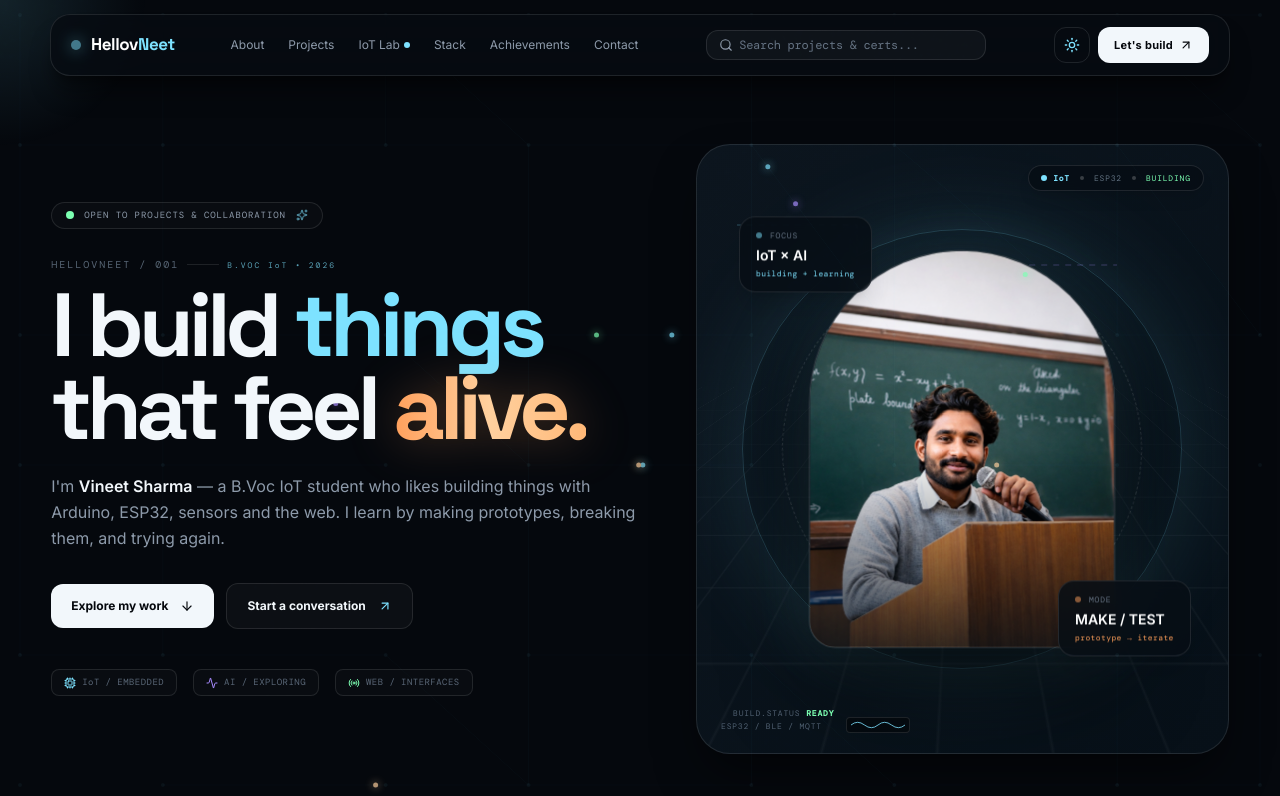
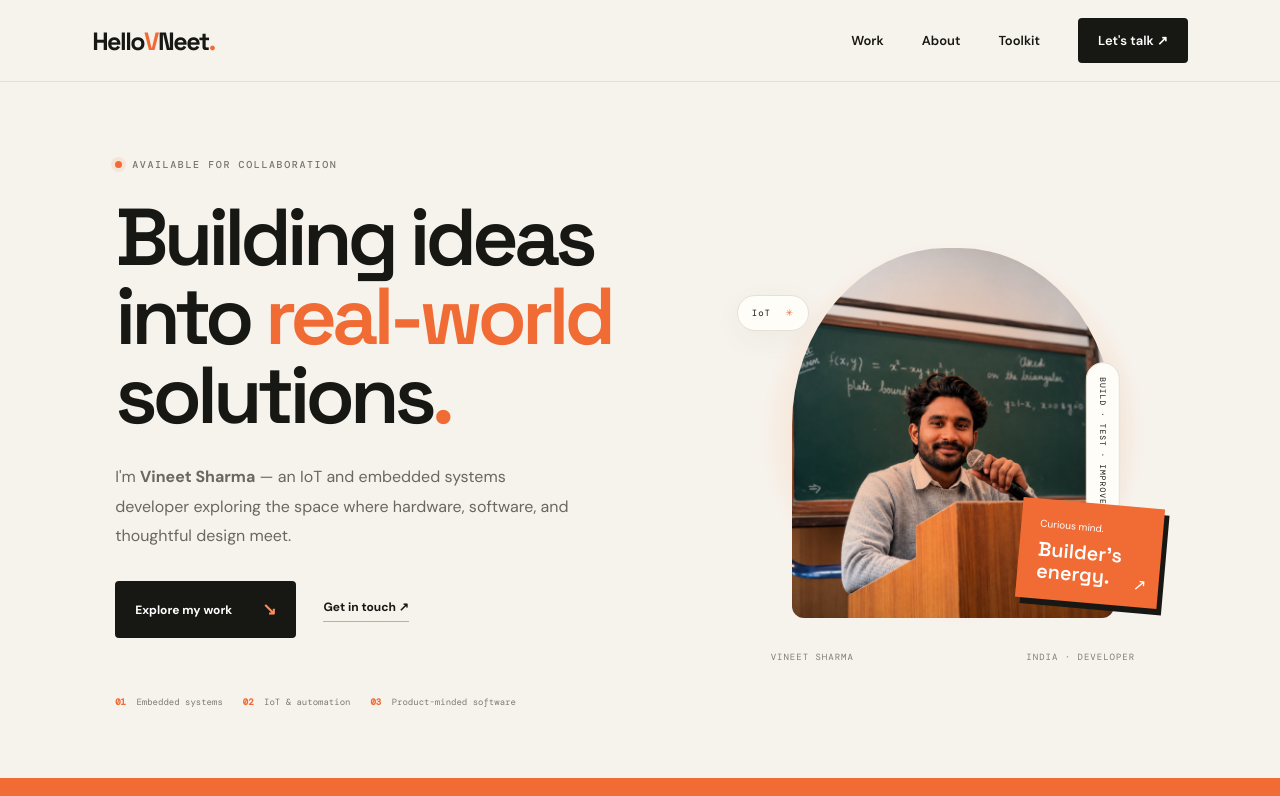
Before and after one commit to hellovneet/myportfolio, a React (Vite) app: page / in a window 1280 px wide. Shown: the top 796 px of the page. Built offline with nearby package versions, Linux system fonts and the light colour scheme.

Commit message:
Switch homepage to curated portfolio redesign

```diff
--- a/src/App.tsx
+++ b/src/App.tsx
@@ -1,233 +1,5 @@
-import { useState, useEffect, useRef, useMemo } from 'react';
-import { ProjectItem, CertificateItem } from './types';
-import { PROJECTS, CERTIFICATES } from './data';
-import { Navbar } from './components/Navbar';
-import { Hero } from './components/Hero';
-import { Marquee } from './components/Marquee';
-import { About } from './components/About';
-import { Projects } from './components/Projects';
-import { IoTWorkbench } from './components/IoTWorkbench';
-import { Stack } from './components/Stack';
-import { Vault } from './components/Vault';
-import { Journey } from './components/Journey';
-import { Contact } from './components/Contact';
-import { Footer } from './components/Footer';
-import { ProjectModal } from './components/ProjectModal';
-import { CertificateModal } from './components/CertificateModal';
-import { CertLightboxModal } from './components/CertLightboxModal';
-import { AmbientCircuitCanvas } from './components/AmbientCircuitCanvas';
+import { PortfolioRedesign } from './components/PortfolioRedesign';
 
 export default function App() {
-  const [theme, setTheme] = useState<'dark' | 'light'>('dark');
-  const [isThemeFading, setIsThemeFading] = useState(false);
-  const [scrollProgress, setScrollProgress] = useState(0);
-  const [searchQuery, setSearchQuery] = useState('');
-  const [selectedProject, setSelectedProject] = useState<ProjectItem | null>(null);
-  const [isCertVaultOpen, setIsCertVaultOpen] = useState(false);
-  const [selectedCert, setSelectedCert] = useState<CertificateItem | null>(null);
-
-  const glowRef = useRef<HTMLDivElement | null>(null);
-
-  // Compute filtered projects by title, technology tags, category chip, or description
-  const query = searchQuery.trim().toLowerCase();
-  const filteredProjects = useMemo(() => {
-    if (!query) return PROJECTS;
-    return PROJECTS.filter((p) => {
-      const inTitle = p.title.toLowerCase().includes(query);
-      const inTags = p.tags.some((t) => t.toLowerCase().includes(query));
-      const inChip = p.chip.toLowerCase().includes(query);
-      const inType = p.type.toLowerCase().includes(query);
-      const inDesc = p.description.toLowerCase().includes(query);
-      return inTitle || inTags || inChip || inType || inDesc;
-    });
-  }, [query]);
-
-  // Compute filtered certificates by title, issuer, badge, or category
-  const filteredCerts = useMemo(() => {
-    if (!query) return CERTIFICATES;
-    return CERTIFICATES.filter((c) => {
-      const inTitle = c.title.toLowerCase().includes(query);
-      const inIssuer = c.issuer.toLowerCase().includes(query);
-      const inBadge = c.badge.toLowerCase().includes(query);
-      const inCategory = c.category.toLowerCase().includes(query);
-      return inTitle || inIssuer || inBadge || inCategory;
-    });
-  }, [query]);
-
-  // Initialize and synchronize theme
-  useEffect(() => {
-    const savedTheme = localStorage.getItem('hellovneet-theme') as 'dark' | 'light' | null;
-    if (savedTheme === 'light') {
-      setTheme('light');
-      document.body.classList.add('light');
-    } else {
-      setTheme('dark');
-      document.body.classList.remove('light');
-    }
-  }, []);
-
-  const handleToggleTheme = () => {
-    const next = theme === 'dark' ? 'light' : 'dark';
-
-    const updateDOM = (nextTheme: 'dark' | 'light') => {
-      if (nextTheme === 'light') {
-        document.body.classList.add('light');
-      } else {
-        document.body.classList.remove('light');
-      }
-      localStorage.setItem('hellovneet-theme', nextTheme);
-    };
-
-    // Activate transition flag for smooth CSS transitions across UI elements
-    document.documentElement.classList.add('theme-transitioning');
-    setIsThemeFading(true);
-
-    const applyTheme = () => {
-      setTheme(next);
-      updateDOM(next);
-    };
-
-    // Use native View Transition API when available for a cinematic cross-fade
-    if (
-      typeof document !== 'undefined' &&
-      'startViewTransition' in document &&
-      typeof (document as any).startViewTransition === 'function'
-    ) {
-      try {
-        (document as any).startViewTransition(() => {
-          applyTheme();
-        });
-      } catch {
-        applyTheme();
-      }
-    } else {
-      applyTheme();
-    }
-
-    // Clean up temporary transition class and veil after animation completes
-    setTimeout(() => {
-      document.documentElement.classList.remove('theme-transitioning');
-      setIsThemeFading(false);
-    }, 450);
-  };
-
-  // Scroll Progress Tracking
-  useEffect(() => {
-    const handleScroll = () => {
-      const totalScroll = document.documentElement.scrollTop;
-      const windowHeight = document.documentElement.scrollHeight - document.documentElement.clientHeight;
-      if (windowHeight > 0) {
-        setScrollProgress((totalScroll / windowHeight) * 100);
-      }
-    };
-    window.addEventListener('scroll', handleScroll, { passive: true });
-    return () => window.removeEventListener('scroll', handleScroll);
-  }, []);
-
-  // Cursor Glow Tracking
-  useEffect(() => {
-    const handlePointerMove = (e: PointerEvent) => {
-      if (glowRef.current) {
-        glowRef.current.style.left = `${e.clientX}px`;
-        glowRef.current.style.top = `${e.clientY}px`;
-      }
-    };
-    window.addEventListener('pointermove', handlePointerMove, { passive: true });
-    return () => window.removeEventListener('pointermove', handlePointerMove);
-  }, []);
-
-  return (
-    <div className="relative min-h-screen selection:bg-[#7de2ff]/30 selection:text-[#7de2ff]">
-      {/* Subtle Theme Cross-Fade Radial Veil */}
-      <div
-        aria-hidden="true"
-        className={`pointer-events-none fixed inset-0 z-[60] transition-opacity duration-500 ease-out ${
-          isThemeFading ? 'opacity-100' : 'opacity-0'
-        }`}
-        style={{
-          background:
-            theme === 'light'
-              ? 'radial-gradient(circle at 88% 30px, rgba(238, 245, 248, 0.45) 0%, rgba(238, 245, 248, 0.15) 45%, transparent 75%)'
-              : 'radial-gradient(circle at 88% 30px, rgba(5, 8, 13, 0.5) 0%, rgba(5, 8, 13, 0.2) 45%, transparent 75%)',
-        }}
-      />
-
-      {/* Background Noise Texture */}
-      <div className="noise" />
-
-      {/* Ambient Animated Circuit Traces & Signal Pulses */}
-      <AmbientCircuitCanvas />
-
-      {/* Interactive Cursor Ambient Glow */}
-      <div ref={glowRef} className="cursor-glow hidden md:block" />
-
-      {/* Top Reading Progress Bar */}
-      <div
-        id="scroll-progress-bar"
-        className="fixed top-0 left-0 h-[2.5px] bg-gradient-to-r from-[#7de2ff] via-[#a98cff] to-[#ff9f5a] z-[100] transition-[width] duration-75"
-        style={{ width: `${scrollProgress}%` }}
-      />
-
-      {/* Main Navigation */}
-      <Navbar
-        theme={theme}
-        onToggleTheme={handleToggleTheme}
-        onOpenAchievements={() => setIsCertVaultOpen(true)}
-        searchQuery={searchQuery}
-        onSearchChange={setSearchQuery}
-        matchCounts={{
-          projects: filteredProjects.length,
-          certs: filteredCerts.length,
-        }}
-      />
-
-      {/* Page Content Sections */}
-      <main>
-        <Hero />
-        <Marquee />
-        <About onOpenAchievements={() => setIsCertVaultOpen(true)} />
-        <Projects
-          projects={filteredProjects}
-          onSelectProject={(project) => setSelectedProject(project)}
-          searchQuery={searchQuery}
-          onClearSearch={() => setSearchQuery('')}
-        />
-        <IoTWorkbench />
-        <Stack />
-        <Vault
-          searchQuery={searchQuery}
-          filteredCerts={filteredCerts}
-          onClearSearch={() => setSearchQuery('')}
-          onOpenAllCerts={() => setIsCertVaultOpen(true)}
-          onSelectCert={(cert) => setSelectedCert(cert)}
-        />
-        <Journey />
-        <Contact />
-      </main>
-
-      {/* Footer */}
-      <Footer />
-
-      {/* Project Detail Modal */}
-      <ProjectModal
-        project={selectedProject}
-        onClose={() => setSelectedProject(null)}
-      />
-
-      {/* Certificate Vault Collection Modal */}
-      <CertificateModal
-        isOpen={isCertVaultOpen}
-        onClose={() => setIsCertVaultOpen(false)}
-        onSelectCert={(cert) => setSelectedCert(cert)}
-        searchQuery={searchQuery}
-        onSearchChange={setSearchQuery}
-      />
-
-      {/* High-Resolution Certificate Lightbox Modal */}
-      <CertLightboxModal
-        cert={selectedCert}
-        onClose={() => setSelectedCert(null)}
-      />
-    </div>
-  );
+  return <PortfolioRedesign />;
 }
```
